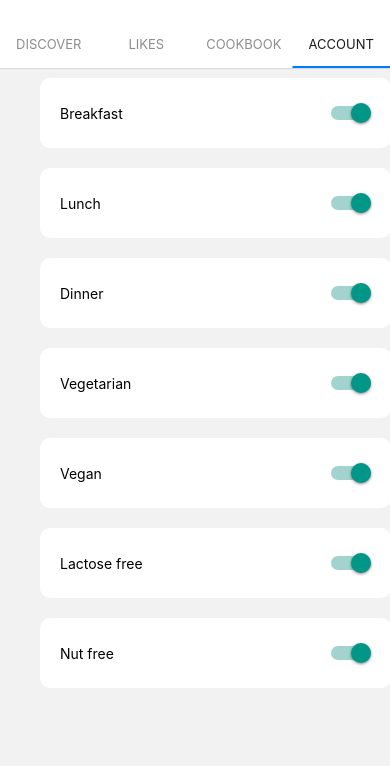
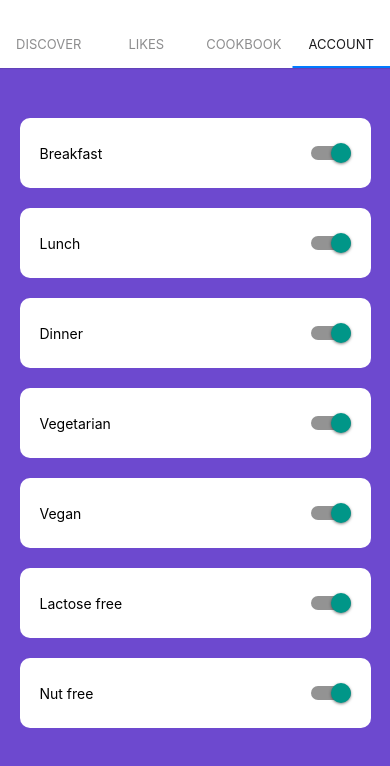
Before and after one commit to LailaaArman/FoodTinder, a React Native app: screen /Account in a window 390 px wide. Shown: the top 766 px of the page. Built offline with nearby package versions, Linux system fonts and the light colour scheme.

Commit message:
The switches now turn on at the same time

```diff
--- a/components/account.js
+++ b/components/account.js
@@ -42,15 +42,25 @@ const settings = [
   }
 ]
 
-function AccountScreen() {
+/*
+const switchComponent = settingsState.map((item) => {
+  const[switchState, setSwitchState] = useState(settings)
+  return (
+    <Switch value={switchState} onValueChange={ () => setSwitchState(prevState => !prevState)}/>
+  )
+})*/
+
+function renderSettings() {
   const settingsState = settings;
+  const[switchState, setSwitchState] = useState(settings)
 
   const listSettings = settingsState.map((item) => (
+
     <View key={item.id} style={styles.setting}>
       <Text>{item.name}</Text>
       <Switch
-          onValueChange={()=> item.value = !item.value}
-          value={item.value}
+          onValueChange={()=> setSwitchState(prevState => !prevState)}
+          value={switchState}
       />
     </View>
   ));
@@ -58,6 +68,15 @@ function AccountScreen() {
   return listSettings;
 }
 
+
+
+function AccountScreen(){
+  return(
+  <View style={styles.container}>
+    {renderSettings()}
+  </View>
+  );
+}
 export default AccountScreen;
 
 const styles = StyleSheet.create({
```
